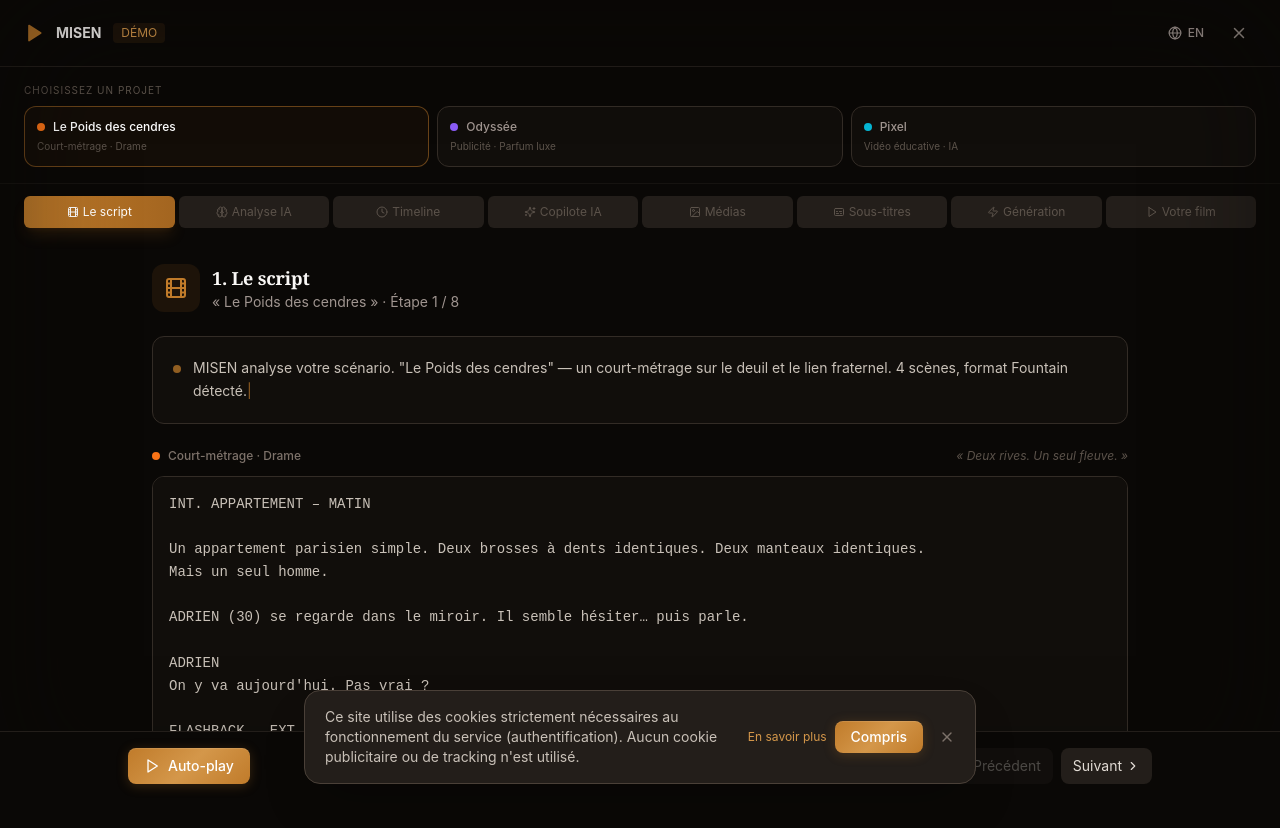
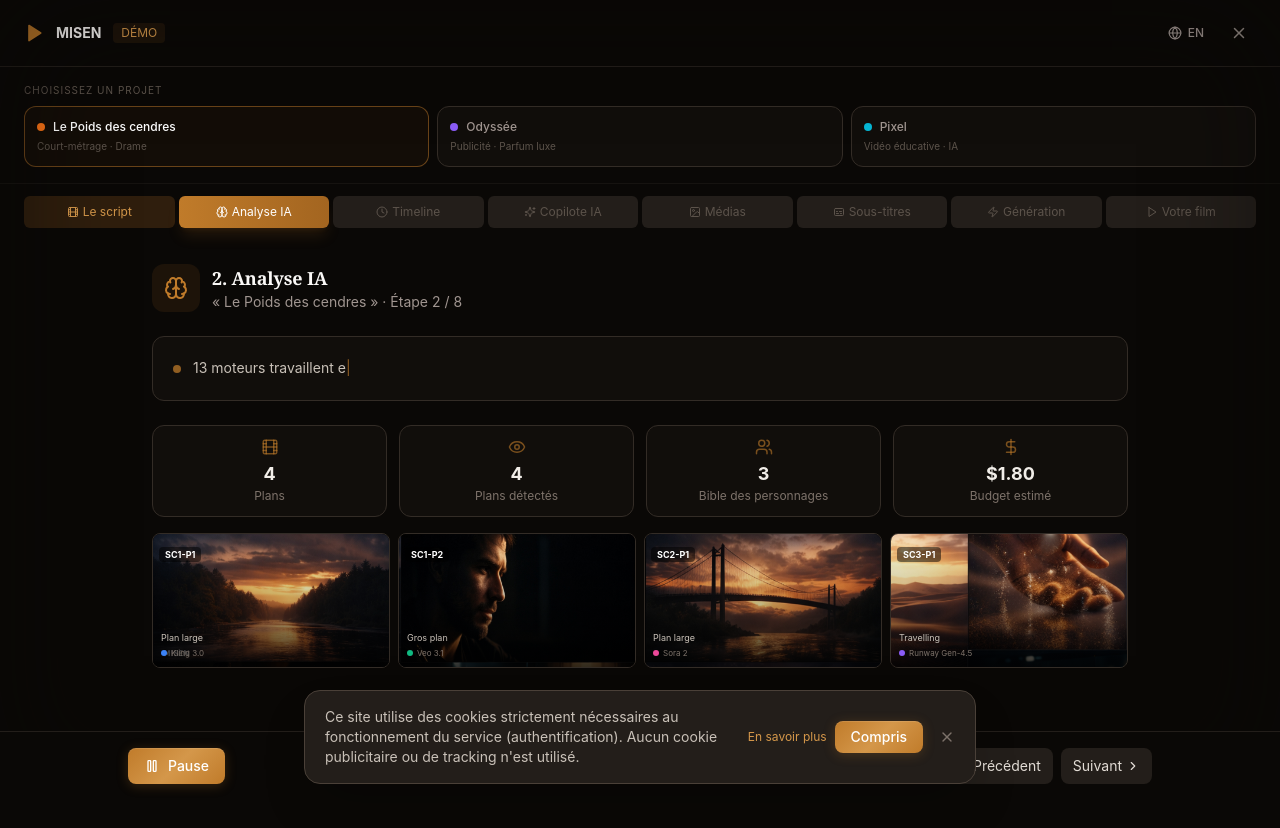
Before and after one commit to SteveMrld/misen, a Next.js app: page /demo in a window 1280 px wide. Shown: the top 828 px of the page. After the commit the page ends 800 px from the top, so only its background shows below. Built offline with nearby package versions, Linux system fonts and the light colour scheme.

Commit message:
Demo autoplay: starts automatically from first step, continues through entire walkthrough without user interaction

```diff
--- a/app/(public)/demo/page.tsx
+++ b/app/(public)/demo/page.tsx
@@ -21,7 +21,7 @@ export default function DemoPage() {
   const { t } = useI18n()
   const [scenarioIdx, setScenarioIdx] = useState(0)
   const [currentStep, setCurrentStep] = useState(0)
-  const [autoPlay, setAutoPlay] = useState(false)
+  const [autoPlay, setAutoPlay] = useState(true)
   const [typedText, setTypedText] = useState('')
   const timerRef = useRef<NodeJS.Timeout | null>(null)
 
@@ -30,7 +30,7 @@ export default function DemoPage() {
   const narration = NARRATIONS[scenario.id]?.[step.step] || ''
 
   const switchScenario = (idx: number) => {
-    setScenarioIdx(idx); setCurrentStep(0); setAutoPlay(false)
+    setScenarioIdx(idx); setCurrentStep(0); setAutoPlay(true)
   }
 
   useEffect(() => {
@@ -96,7 +96,7 @@ export default function DemoPage() {
           {DEMO_WALKTHROUGH.map((w, i) => {
             const StepIcon = TAB_ICONS[w.step] || Film
             return (
-              <button key={i} onClick={() => { setCurrentStep(i); setAutoPlay(false) }}
+              <button key={i} onClick={() => { setCurrentStep(i); setAutoPlay(true) }}
                 className={`flex-1 flex items-center justify-center gap-1 py-2 rounded-md text-xs transition-all ${
                   i === currentStep ? 'bg-gradient-to-r from-orange-500 to-orange-600 text-white shadow-lg shadow-orange-500/15' :
                   i < currentStep ? 'bg-orange-500/20 text-orange-400' : 'bg-dark-800 text-slate-600'
```
